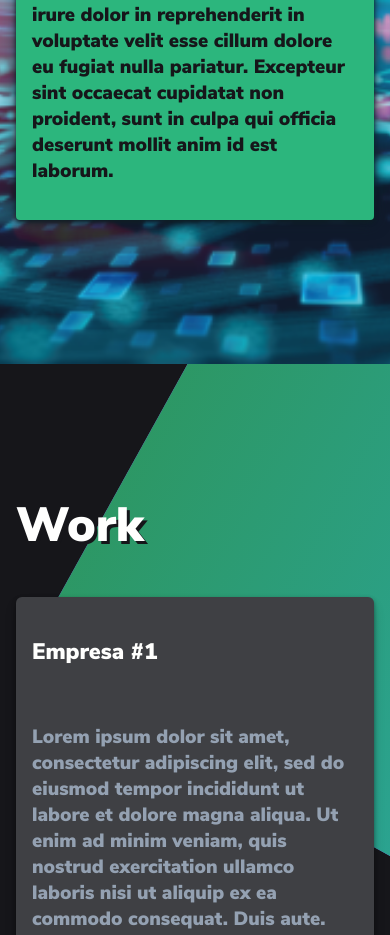
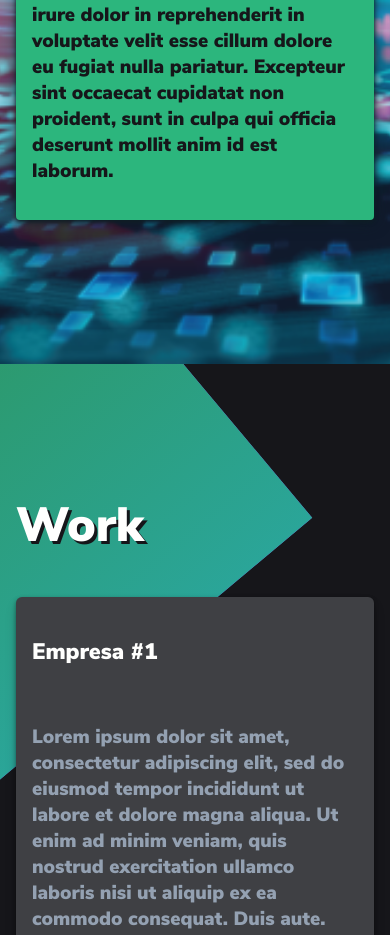
Before and after one commit to Ferclemens/devsolutions, a plain HTML site: page index.html in a window 390 px wide. Shown: the part 2840-3775 px from the top of the page. Drawn offline with nearby package versions, Linux system fonts and the light colour scheme.

Commit message:
triangles of work and services done

```diff
--- a/index.html
+++ b/index.html
@@ -58,6 +58,7 @@
     </section>
     <section id="work" class="work">
         <div class="work-triangle gradient"></div>
+        <div class="work-triangle2 gradient"></div>
         <h2>Work</h2>
         <div>
             <div class="service-card">
--- a/styles.css
+++ b/styles.css
@@ -213,9 +213,20 @@ h2 {
     overflow: hidden;
     left: 0;
     top: 0;
-    width: 500px;
+    width: 1200px;
+    height: 900px;
+    transform: rotate(50deg) translateY(-50%) translateX(45%) scale(100%);
+    background-color: var(--button);
+}
+.work-triangle2 {
+    position: absolute;
+    z-index: -1;
+    overflow: hidden;
+    left: 0;
+    top: 0;
+    width: 400px;
     height: 600px;
-    transform: rotate(29deg) translateY(-200px) translateX(50px) scale(100%);
+    transform: rotate(50deg) translateY(20%) translateX(-60%) scale(100%);
     background-color: var(--button);
 }
 /*///////////////////FORM///////////////////*/
@@ -302,4 +313,10 @@ footer {
     .work div {
         flex-direction: column;
     }
+    .work-triangle {
+        width: 700px;
+        height: 800px;
+        transform: rotate(50deg) translateY(30%) translateX(75%) scale(100%);
+        background-color: var(--button);
+    }
 }
```
